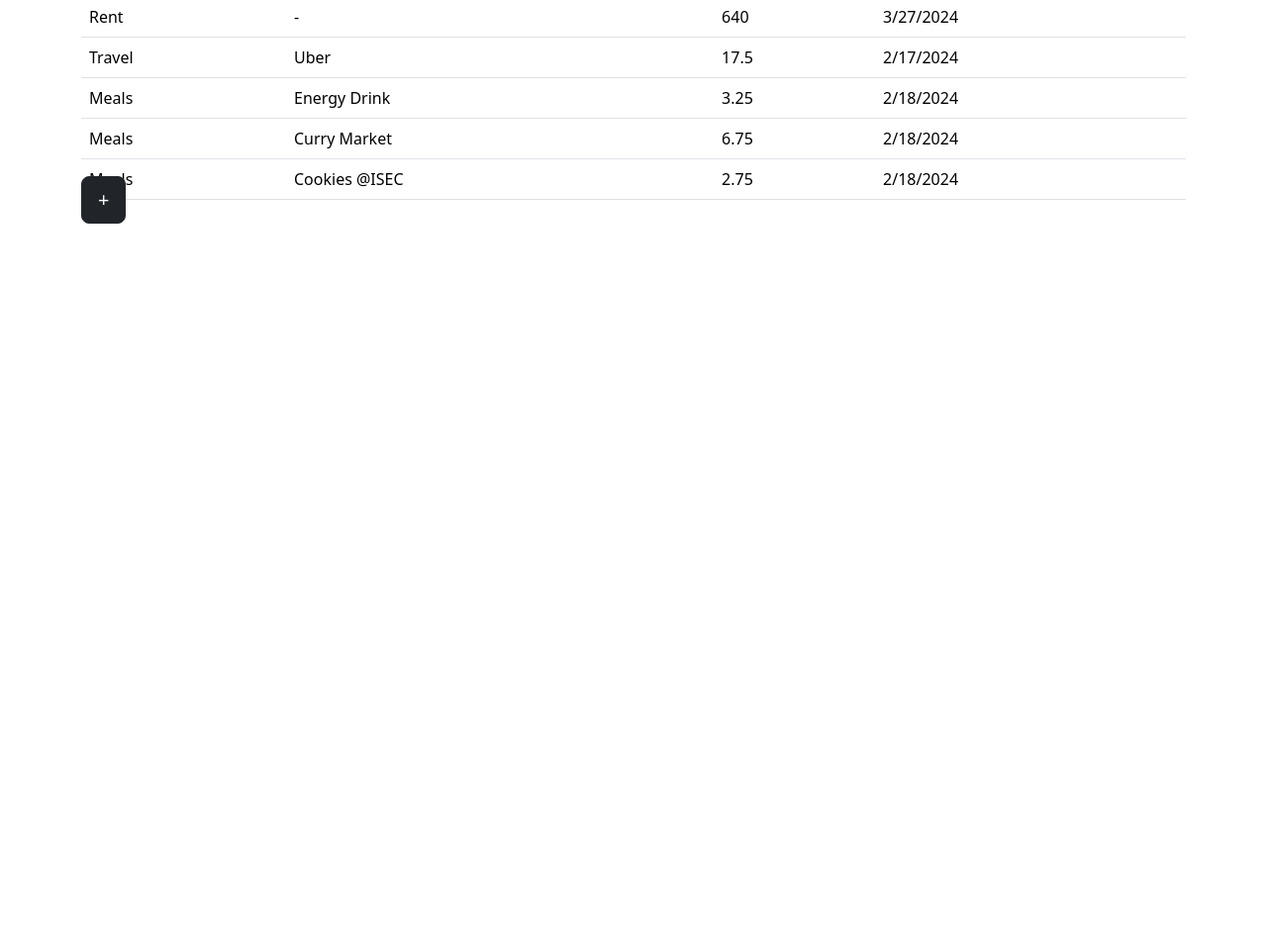
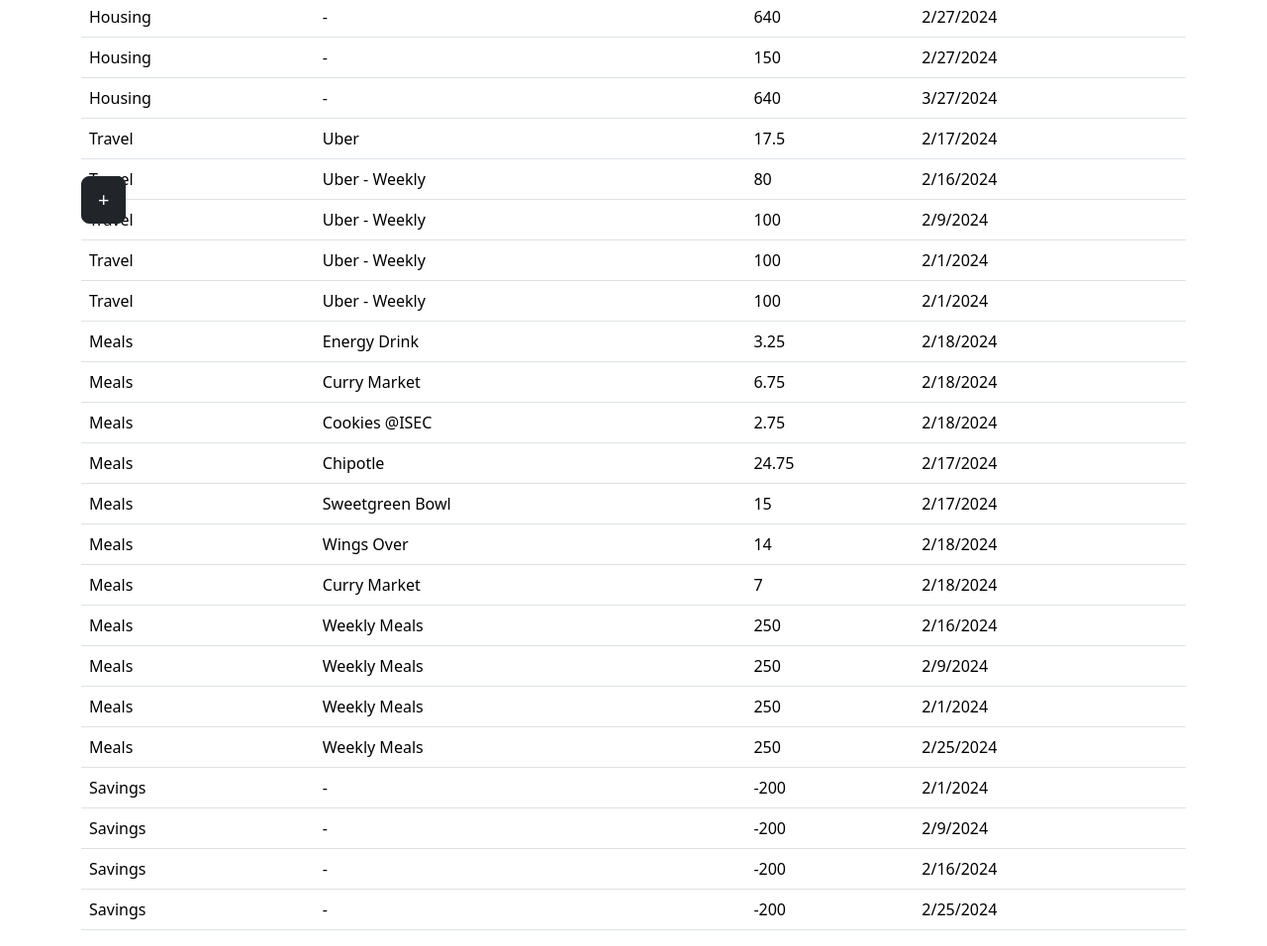
Before and after one commit to tambeani/accounting-planner, a plain HTML site: page financials.html in a window 1280 px wide. Shown: the part 566-1522 px from the top of the page at 99% size. Before the commit the page ends 800 px from the top, so only its background shows below. Drawn offline with nearby package versions, Linux system fonts and the light colour scheme.

Commit message:
changes to balance-sheet

```diff
--- a/data/balance-sheet.json
+++ b/data/balance-sheet.json
@@ -48,11 +48,15 @@
         "expenses": [
 
             {
-                "name": "Rent",
+                "name": "Housing",
                 "entries": [
                     {
                         "date": "02/27/2024",
                         "value": 640
+                    },
+                    {
+                        "date": "02/27/2024",
+                        "value": 150
                     },
                     {
                         "date": "03/27/2024",
@@ -67,6 +71,26 @@
                         "date": "02/17/2024",
                         "description": "Uber",
                         "value": 17.50
+                    },
+                    {
+                        "date": "02/16/2024",
+                        "description": "Uber - Weekly",
+                        "value": 80
+                    },
+                    {
+                        "date": "02/09/2024",
+                        "description": "Uber - Weekly",
+                        "value": 100
+                    },
+                    {
+                        "date": "02/01/2024",
+                        "description": "Uber - Weekly",
+                        "value": 100
+                    },
+                    {
+                        "date": "02/01/2024",
+                        "description": "Uber - Weekly",
+                        "value": 100
                     }
                 ]
             },
@@ -87,6 +111,68 @@
                         "date": "02/18/2024",
                         "description": "Cookies @ISEC",
                         "value": 2.75
+                    },
+                    {
+                        "date": "02/17/2024",
+                        "description": "Chipotle",
+                        "value": 24.75
+                    },
+                    {
+                        "date": "02/17/2024",
+                        "description": "Sweetgreen Bowl",
+                        "value": 15
+                    },
+                    {
+                        "date": "02/18/2024",
+                        "description": "Wings Over",
+                        "value": 14
+                    },
+                    {
+                        "date": "02/18/2024",
+                        "description": "Curry Market",
+                        "value": 7
+                    },
+                    {
+                        "date": "02/16/2024",
+                        "description": "Weekly Meals",
+                        "value": 250
+                    },
+                    {
+                        "date": "02/09/2024",
+                        "description": "Weekly Meals",
+                        "value": 250
+                    },
+                    {
+                        "date": "02/01/2024",
+                        "description": "Weekly Meals",
+                        "value": 250
+                    },
+                    {
+                        "date": "02/25/2024",
+                        "description": "Weekly Meals",
+                        "value": 250
+                    }
+                ]
+            },
+            {
+                "name": "Savings",
+                "entries": [
+                    {
+                        "date": "02/01/2024",
+                        "value": -200
+                    },
+                    {
+                        "date": "02/09/2024",
+                        "value": -200
+                    },
+                    {
+                        "date": "02/16/2024",
+                        "value": -200
+                    }
+                    ,
+                    {
+                        "date": "02/25/2024",
+                        "value": -200
                     }
                 ]
             }
--- a/financials.html
+++ b/financials.html
@@ -36,7 +36,7 @@
               <a
                 class="nav-link active"
                 aria-current="page"
-                href="balance-sheet.html"
+                href="/balance-sheet.html"
                 >Balance Sheet</a
               >
             </li>
@@ -44,7 +44,7 @@
               <a
                 class="nav-link active"
                 aria-current="page"
-                href="financials.html"
+                href="/financials.html"
                 >Financials</a
               >
             </li>
```
Also changed, not shown: balance-sheet.html (+2 -2 lines).
